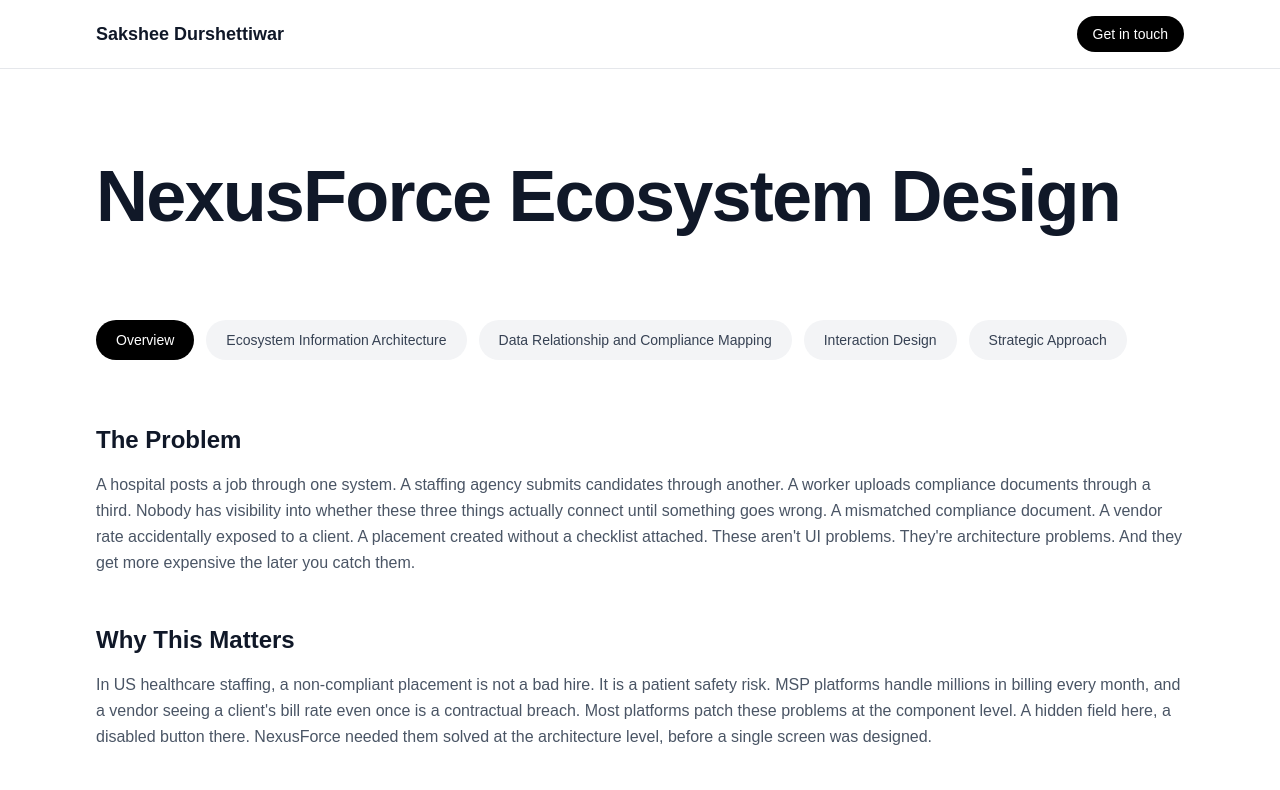
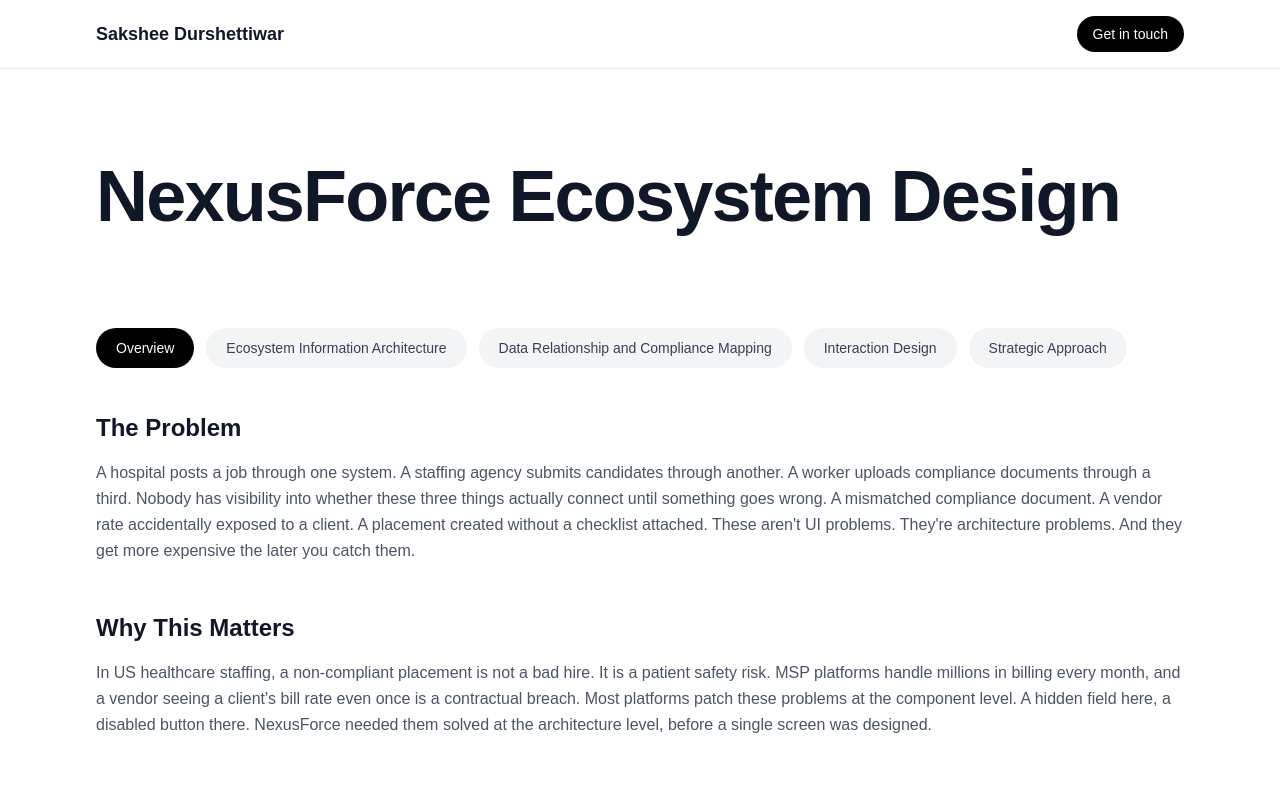
Before and after one commit to saksheedurshettiwar/Heizen, a Next.js app: page / in a window 1280 px wide. Shown: the top 790 px of the page. Built offline with nearby package versions, Linux system fonts and the light colour scheme.

Commit message:
Update sticky tab bar padding

```diff
--- a/app/page.tsx
+++ b/app/page.tsx
@@ -38,7 +38,7 @@
           </h1>
         </section>
 
-        <section className="w-full px-6 md:px-12 lg:px-24 pb-8 sticky top-[64px] z-40 bg-white">
+        <section className="w-full px-6 md:px-12 lg:px-24 pt-2 pb-3 sticky top-[64px] z-40 bg-white">
           <div className="flex flex-wrap gap-3">
             {tabs.map((tab) => (
               <button
```
